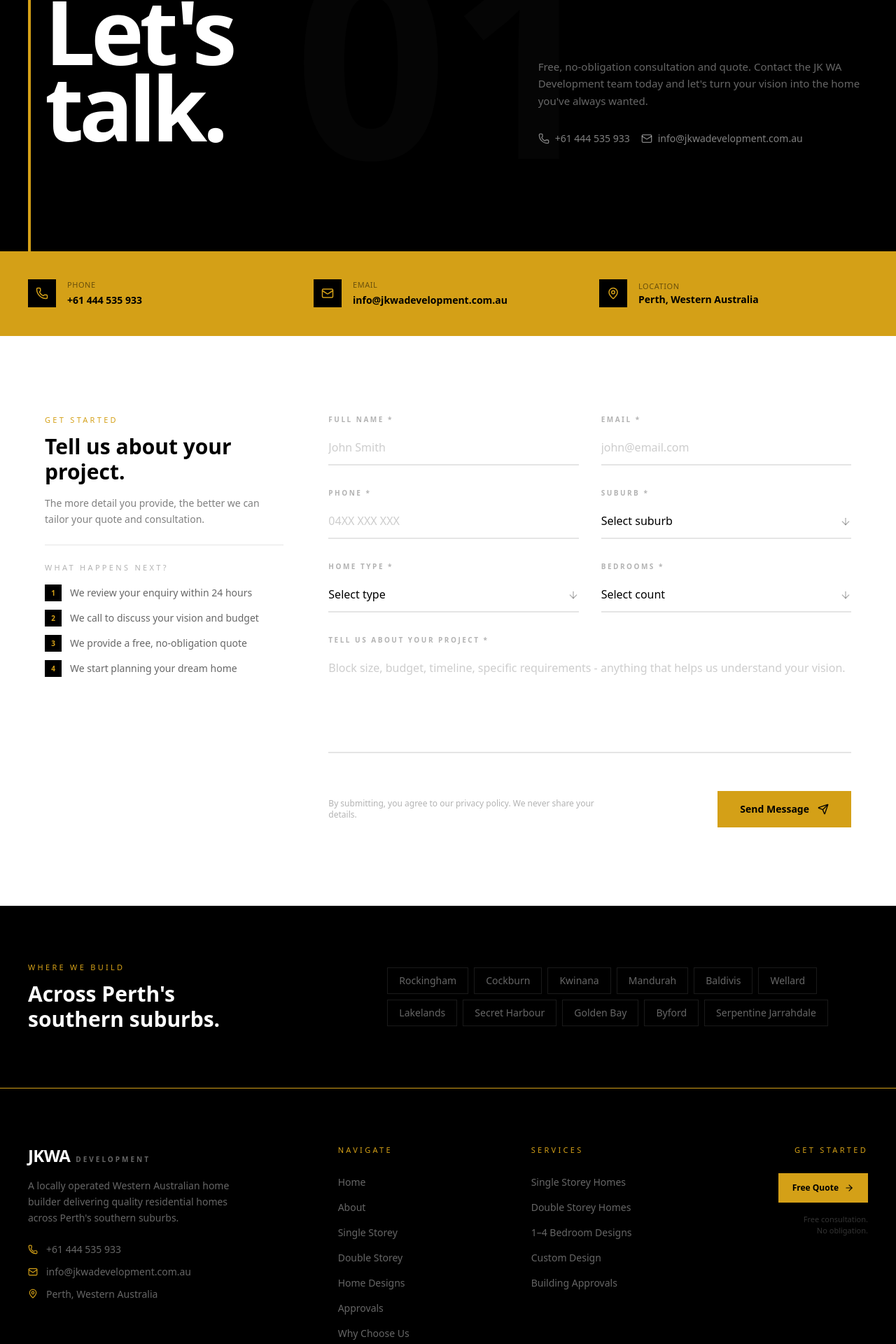
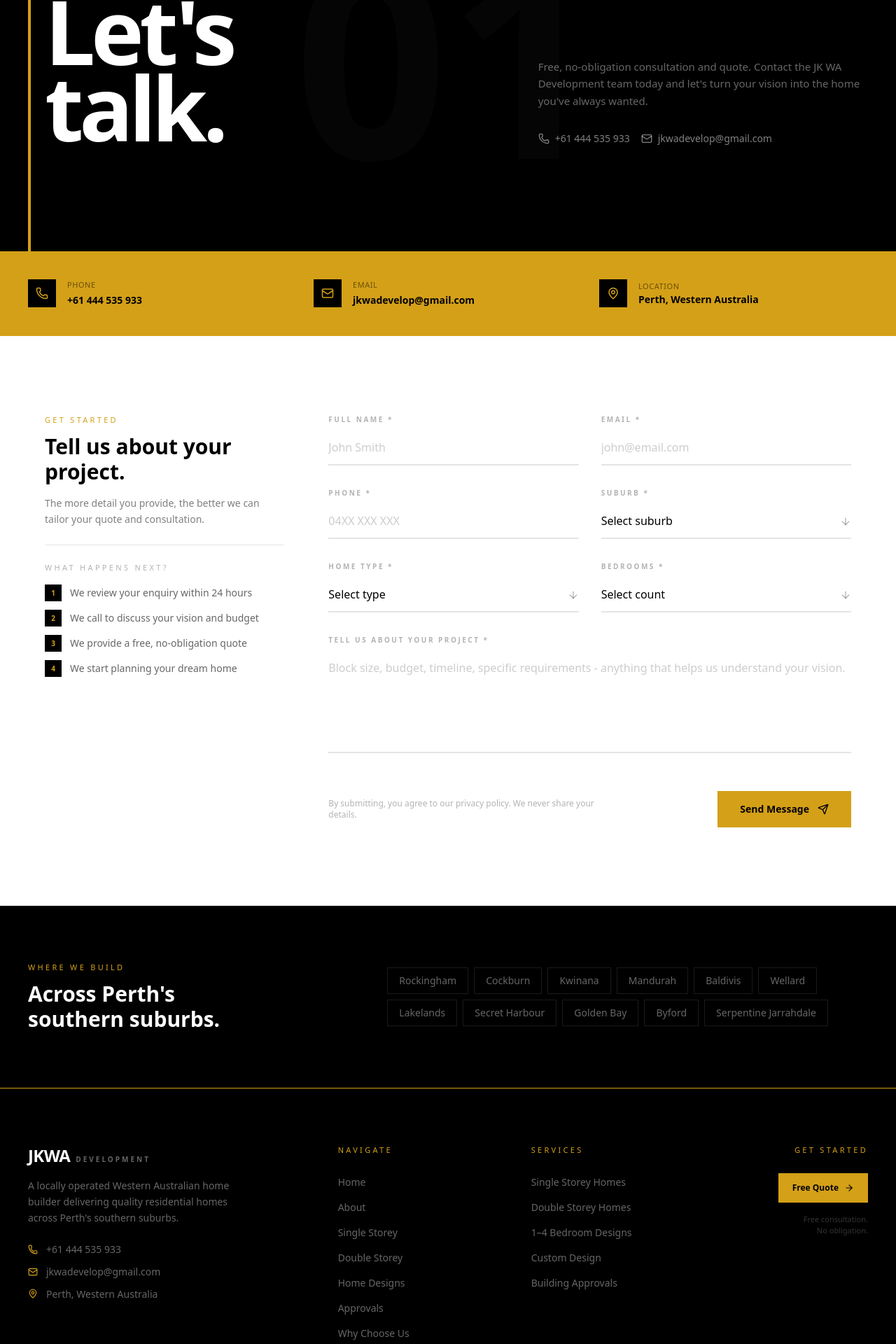
Before and after one commit to bharatt01/jkwadevelop, a React (Vite) app: page /contact in a window 1280 px wide. Shown: the part 201-2121 px from the top of the page at 70% size. Built offline with nearby package versions, Linux system fonts and the light colour scheme.

Commit message:
new changes

```diff
--- a/src/components/Footer.jsx
+++ b/src/components/Footer.jsx
@@ -41,9 +41,9 @@ export function Footer() {
                 <Phone size={14} className="text-[#D4A017]" />
                 +61 444 535 933
               </a>
-              <a href="mailto:info@jkwadevelopment.com.au" className="flex items-center gap-3 text-sm text-white/40 hover:text-[#D4A017] transition-colors">
+              <a href="mailto:jkwadevelop@gmail.com" className="flex items-center gap-3 text-sm text-white/40 hover:text-[#D4A017] transition-colors">
                 <Mail size={14} className="text-[#D4A017]" />
-                info@jkwadevelopment.com.au
+                jkwadevelop@gmail.com
               </a>
               <div className="flex items-start gap-3 text-sm text-white/40">
                 <MapPin size={14} className="text-[#D4A017] mt-0.5 shrink-0" />
--- a/src/pages/Contact.jsx
+++ b/src/pages/Contact.jsx
@@ -150,8 +150,8 @@ export default function ContactPage() {
                 <a href="tel:+61444535933" className="inline-flex items-center gap-2 text-sm text-white/50 hover:text-[#D4A017] transition-colors">
                   <Phone size={16} /> +61 444 535 933
                 </a>
-                <a href="mailto:info@jkwadevelopment.com.au" className="inline-flex items-center gap-2 text-sm text-white/50 hover:text-[#D4A017] transition-colors">
-                  <Mail size={16} /> info@jkwadevelopment.com.au
+                <a href="mailto:jkwadevelop@gmail.com" className="inline-flex items-center gap-2 text-sm text-white/50 hover:text-[#D4A017] transition-colors">
+                  <Mail size={16} /> jkwadevelop@gmail.com
                 </a>
               </div>
             </div>
@@ -178,7 +178,7 @@ export default function ContactPage() {
               </div>
               <div>
                 <p className="text-[11px] uppercase tracking-wider text-black/50 font-medium">Email</p>
-                <a href="mailto:info@jkwadevelopment.com.au" className="text-sm font-semibold text-black hover:text-white transition-colors">info@jkwadevelopment.com.au</a>
+                <a href="mailto:jkwadevelop@gmail.com" className="text-sm font-semibold text-black hover:text-white transition-colors">jkwadevelop@gmail.com</a>
               </div>
             </div>
             <div className="flex items-center gap-4">
```
